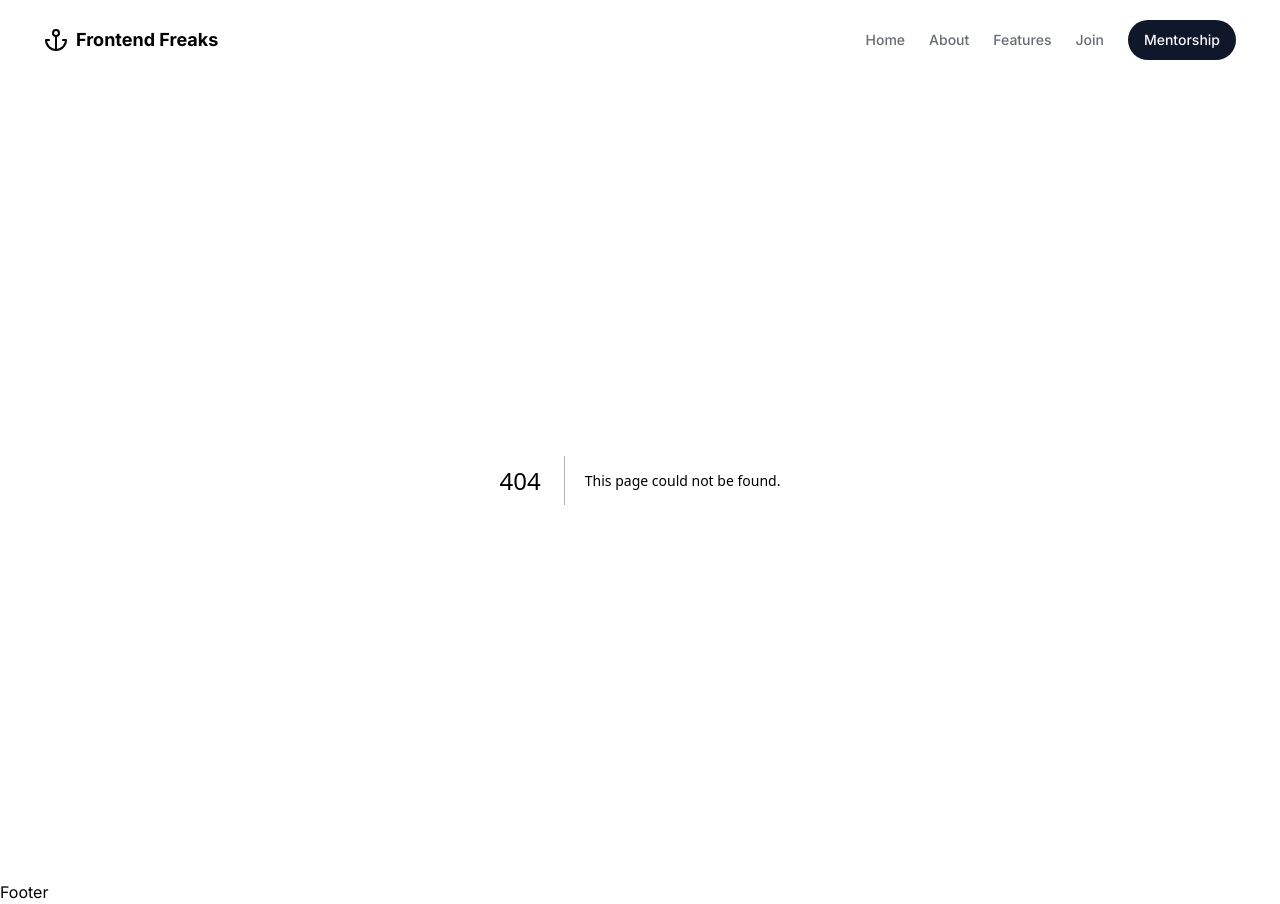
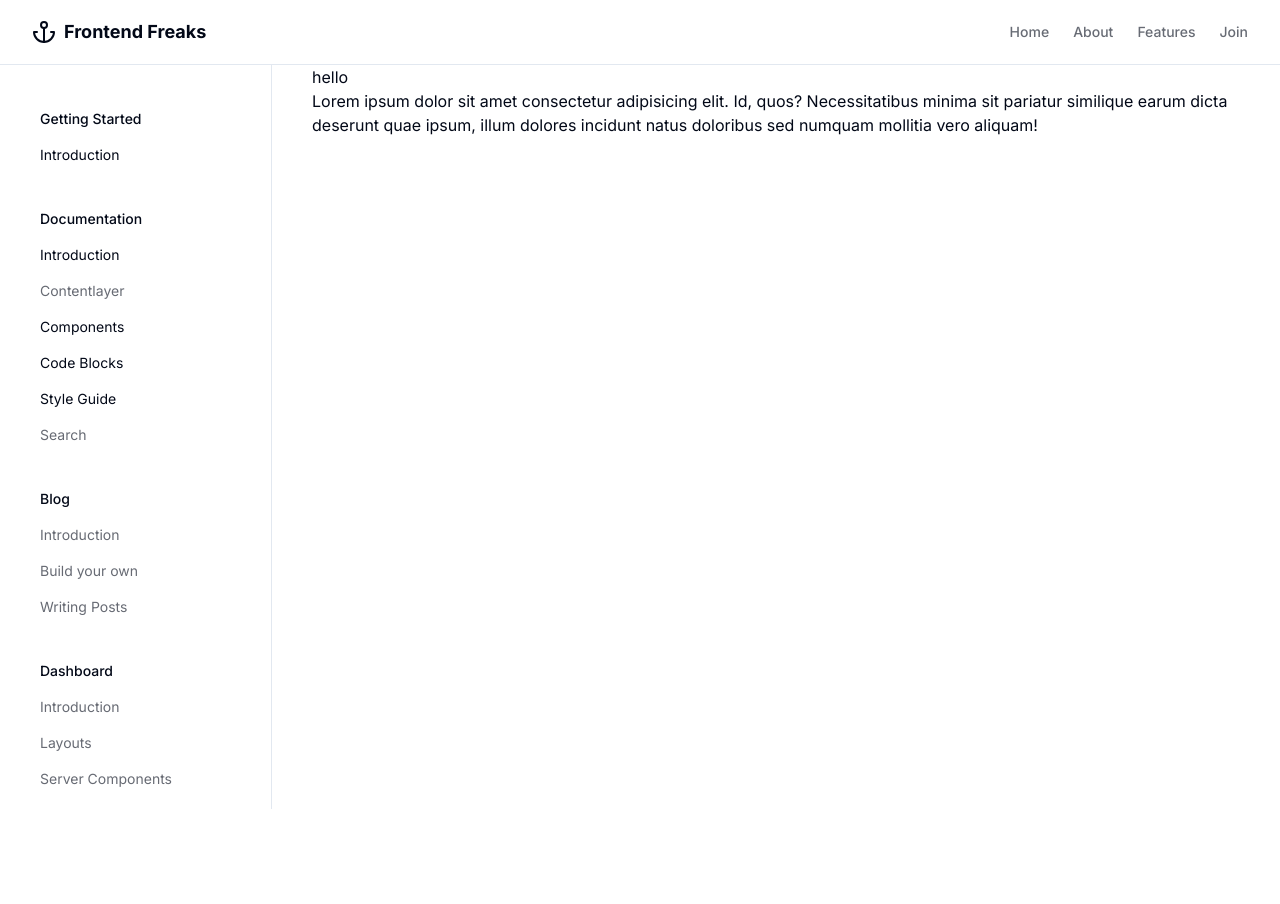
Before and after one commit to FrontendFreaks/Official-Website, a Next.js app: page /batch/build in a window 1280 px wide. Before the commit this address had no page. After the commit the page ends 809 px from the top, so only its background shows below. Built offline with nearby package versions, Linux system fonts and the light colour scheme.

Commit message:
feat: batch sidebar

```diff
--- /dev/null
+++ b/app/(batches)/batch/[batchID]/page.tsx
@@ -0,0 +1,17 @@
+import React from "react";
+
+type Props = {};
+
+export default function page({}: Props) {
+  return (
+    <div>
+      <h1>hello</h1>
+      <p>
+        Lorem ipsum dolor sit amet consectetur adipisicing elit. Id, quos?
+        Necessitatibus minima sit pariatur similique earum dicta deserunt quae
+        ipsum, illum dolores incidunt natus doloribus sed numquam mollitia vero
+        aliquam!
+      </p>
+    </div>
+  );
+}
--- /dev/null
+++ b/app/(batches)/batch/layout.tsx
@@ -0,0 +1,20 @@
+import { DocsSidebarNav } from "@/components/layout/sidebar-nav";
+import { docsConfig } from "@/config/sidebar";
+import React from "react";
+
+interface CourseRootLayoutProps {
+  children: React.ReactNode;
+}
+
+const CourseRootLayout = ({ children }: CourseRootLayoutProps) => {
+  return (
+    <div className="flex-1 md:grid md:grid-cols-[220px_1fr] md:gap-6 lg:grid-cols-[240px_1fr] lg:gap-10">
+      <aside className="fixed top-14 z-30 hidden h-[calc(100vh-3.5rem)] w-full shrink-0 overflow-y-auto border-r py-6 pr-2 md:sticky md:block lg:py-10">
+        <DocsSidebarNav items={docsConfig} />
+      </aside>
+      {children}
+    </div>
+  );
+};
+
+export default CourseRootLayout;
--- /dev/null
+++ b/app/(batches)/layout.tsx
@@ -0,0 +1,34 @@
+import MainNav from "@/components/layout/main-nav";
+import { DocsSidebarNav } from "@/components/layout/sidebar-nav";
+import { navConfig } from "@/config/nav";
+import { docsConfig } from "@/config/sidebar";
+import Link from "next/link";
+
+interface BatchRootLayoutProps {
+  children: React.ReactNode;
+}
+
+const CourseRootLayout = ({ children }: BatchRootLayoutProps) => {
+  return (
+    <div className="flex min-h-screen flex-col">
+      <header className="sticky top-0 z-40 w-full border-b bg-background">
+        <div className="container flex h-16 items-center space-x-4 sm:justify-between sm:space-x-0">
+          <MainNav items={navConfig}>
+            <DocsSidebarNav items={docsConfig} />
+          </MainNav>
+          <div className="flex flex-1 items-center space-x-4 sm:justify-end">
+            <nav className="flex space-x-4">
+              <Link href="/" target="_blank" rel="noreferrer">
+                {/* <Icons.gitHub className="h-7 w-7" /> */}
+                <span className="sr-only">GitHub</span>
+              </Link>
+            </nav>
+          </div>
+        </div>
+      </header>
+      <div className="container flex-1">{children}</div>
+    </div>
+  );
+};
+
+export default CourseRootLayout;
--- /dev/null
+++ b/app/(marketing)/layout.tsx
@@ -0,0 +1,12 @@
+import SiteFooter from "@/components/layout/site-footer";
+import SiteHeader from "@/components/layout/site-header";
+
+export default function layout({ children }: { children: React.ReactNode }) {
+  return (
+    <div className="relative flex min-h-screen flex-col">
+      <SiteHeader />
+      <div className="flex-1">{children}</div>
+      <SiteFooter />
+    </div>
+  );
+}
--- a/app/layout.tsx
+++ b/app/layout.tsx
@@ -2,8 +2,6 @@ import { cn } from "@/lib/utils";
 import "./globals.css";
 import { Inter as FontSans } from "next/font/google";
 import { ThemeProvider } from "@/components/theme-provider";
-import SiteHeader from "@/components/layout/site-header";
-import SiteFooter from "@/components/layout/site-footer";
 
 const fontSans = FontSans({
   subsets: ["latin"],
@@ -30,11 +28,7 @@ export default function RootLayout({
         )}
       >
         <ThemeProvider attribute="class" defaultTheme="system" enableSystem>
-          <div className="relative flex min-h-screen flex-col">
-            <SiteHeader />
-            <div className="flex-1">{children}</div>
-            <SiteFooter />
-          </div>
+          {children}
         </ThemeProvider>
       </body>
     </html>
--- /dev/null
+++ b/components/layout/sidebar-nav.tsx
@@ -0,0 +1,65 @@
+"use client";
+
+import Link from "next/link";
+import { usePathname } from "next/navigation";
+
+import { cn } from "@/lib/utils";
+import { SidebarNavItem } from "@/types";
+
+export interface DocsSidebarNavProps {
+  items: SidebarNavItem[];
+}
+
+export function DocsSidebarNav({ items }: DocsSidebarNavProps) {
+  const pathname = usePathname();
+
+  return items.length ? (
+    <div className="w-full">
+      {items.map((item, index) => (
+        <div key={index} className={cn("pb-8")}>
+          <h4 className="mb-1 rounded-md px-2 py-1 text-sm font-medium">
+            {item.title}
+          </h4>
+          {item.items ? (
+            <DocsSidebarNavItems items={item.items} pathname={pathname} />
+          ) : null}
+        </div>
+      ))}
+    </div>
+  ) : null;
+}
+
+interface DocsSidebarNavItemsProps {
+  items: SidebarNavItem[];
+  pathname: string | null;
+}
+
+export function DocsSidebarNavItems({
+  items,
+  pathname,
+}: DocsSidebarNavItemsProps) {
+  return items?.length ? (
+    <div className="grid grid-flow-row auto-rows-max text-sm">
+      {items.map((item, index) =>
+        !item.disabled && item.href ? (
+          <Link
+            key={index}
+            href={item.href}
+            className={cn(
+              "flex w-full items-center rounded-md p-2 hover:underline",
+              {
+                "bg-muted": pathname === item.href,
+              }
+            )}
+          >
+            {item.title}
+          </Link>
+        ) : (
+          <span className="flex w-full cursor-not-allowed items-center rounded-md p-2 opacity-60">
+            {item.title}
+          </span>
+        )
+      )}
+    </div>
+  ) : null;
+}
--- /dev/null
+++ b/components/ui/scroll-area.tsx
@@ -0,0 +1,48 @@
+"use client"
+
+import * as React from "react"
+import * as ScrollAreaPrimitive from "@radix-ui/react-scroll-area"
+
+import { cn } from "@/lib/utils"
+
+const ScrollArea = React.forwardRef<
+  React.ElementRef<typeof ScrollAreaPrimitive.Root>,
+  React.ComponentPropsWithoutRef<typeof ScrollAreaPrimitive.Root>
+>(({ className, children, ...props }, ref) => (
+  <ScrollAreaPrimitive.Root
+    ref={ref}
+    className={cn("relative overflow-hidden", className)}
+    {...props}
+  >
+    <ScrollAreaPrimitive.Viewport className="h-full w-full rounded-[inherit]">
+      {children}
+    </ScrollAreaPrimitive.Viewport>
+    <ScrollBar />
+    <ScrollAreaPrimitive.Corner />
+  </ScrollAreaPrimitive.Root>
+))
+ScrollArea.displayName = ScrollAreaPrimitive.Root.displayName
+
+const ScrollBar = React.forwardRef<
+  React.ElementRef<typeof ScrollAreaPrimitive.ScrollAreaScrollbar>,
+  React.ComponentPropsWithoutRef<typeof ScrollAreaPrimitive.ScrollAreaScrollbar>
+>(({ className, orientation = "vertical", ...props }, ref) => (
+  <ScrollAreaPrimitive.ScrollAreaScrollbar
+    ref={ref}
+    orientation={orientation}
+    className={cn(
+      "flex touch-none select-none transition-colors",
+      orientation === "vertical" &&
+        "h-full w-2.5 border-l border-l-transparent p-[1px]",
+      orientation === "horizontal" &&
+        "h-2.5 border-t border-t-transparent p-[1px]",
+      className
+    )}
+    {...props}
+  >
+    <ScrollAreaPrimitive.ScrollAreaThumb className="relative flex-1 rounded-full bg-border" />
+  </ScrollAreaPrimitive.ScrollAreaScrollbar>
+))
+ScrollBar.displayName = ScrollAreaPrimitive.ScrollAreaScrollbar.displayName
+
+export { ScrollArea, ScrollBar }
--- /dev/null
+++ b/config/sidebar.ts
@@ -0,0 +1,124 @@
+import { SidebarNavItem } from "@/types";
+
+export const docsConfig: SidebarNavItem[] = [
+  {
+    title: "Getting Started",
+    items: [
+      {
+        title: "Introduction",
+        href: "/docs",
+      },
+    ],
+  },
+  {
+    title: "Documentation",
+    items: [
+      {
+        title: "Introduction",
+        href: "/docs/documentation",
+      },
+      {
+        title: "Contentlayer",
+        href: "/docs/in-progress",
+        disabled: true,
+      },
+      {
+        title: "Components",
+        href: "/docs/documentation/components",
+      },
+      {
+        title: "Code Blocks",
+        href: "/docs/documentation/code-blocks",
+      },
+      {
+        title: "Style Guide",
+        href: "/docs/documentation/style-guide",
+      },
+      {
+        title: "Search",
+        href: "/docs/in-progress",
+        disabled: true,
+      },
+    ],
+  },
+  {
+    title: "Blog",
+    items: [
+      {
+        title: "Introduction",
+        href: "/docs/in-progress",
+        disabled: true,
+      },
+      {
+        title: "Build your own",
+        href: "/docs/in-progress",
+        disabled: true,
+      },
+      {
+        title: "Writing Posts",
+        href: "/docs/in-progress",
+        disabled: true,
+      },
+    ],
+  },
+  {
+    title: "Dashboard",
+    items: [
+      {
+        title: "Introduction",
+        href: "/docs/in-progress",
+        disabled: true,
+      },
+      {
+        title: "Layouts",
+        href: "/docs/in-progress",
+        disabled: true,
+      },
+      {
+        title: "Server Components",
+        href: "/docs/in-progress",
+        disabled: true,
+      },
+      {
+        title: "Authentication",
+        href: "/docs/in-progress",
+        disabled: true,
+      },
+      {
+        title: "Database with Prisma",
+        href: "/docs/in-progress",
+        disabled: true,
+      },
+      {
+        title: "API Routes",
+        href: "/docs/in-progress",
+        disabled: true,
+      },
+    ],
+  },
+  {
+    title: "Marketing Site",
+    items: [
+      {
+        title: "Introduction",
+        href: "/docs/in-progress",
+        disabled: true,
+      },
+      {
+        title: "File Structure",
+        href: "/docs/in-progress",
+        disabled: true,
+      },
+      {
+        title: "Tailwind CSS",
+        href: "/docs/in-progress",
+        disabled: true,
+      },
+      {
+        title: "Typography",
+        href: "/docs/in-progress",
+        disabled: true,
+      },
+    ],
+  },
+];
--- a/package.json
+++ b/package.json
@@ -11,6 +11,7 @@
   "dependencies": {
     "@next/font": "^13.4.7",
     "@radix-ui/react-accordion": "^1.1.2",
+    "@radix-ui/react-scroll-area": "^1.0.4",
     "@radix-ui/react-slot": "^1.0.2",
     "@types/node": "20.3.1",
     "@types/react": "18.2.14",
```
Also changed, not shown: types/index.d.ts (+15 -0 lines), app/(marketing)/page.tsx (renamed from app/page.tsx), 1 other file (tests, documents, lock files or other folders).
